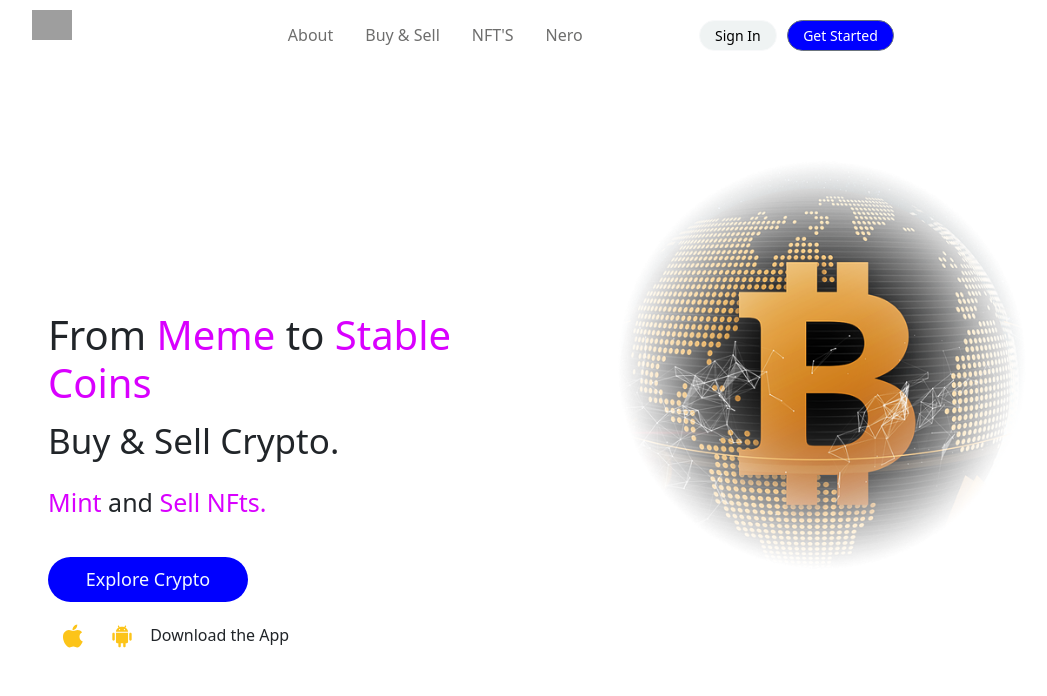
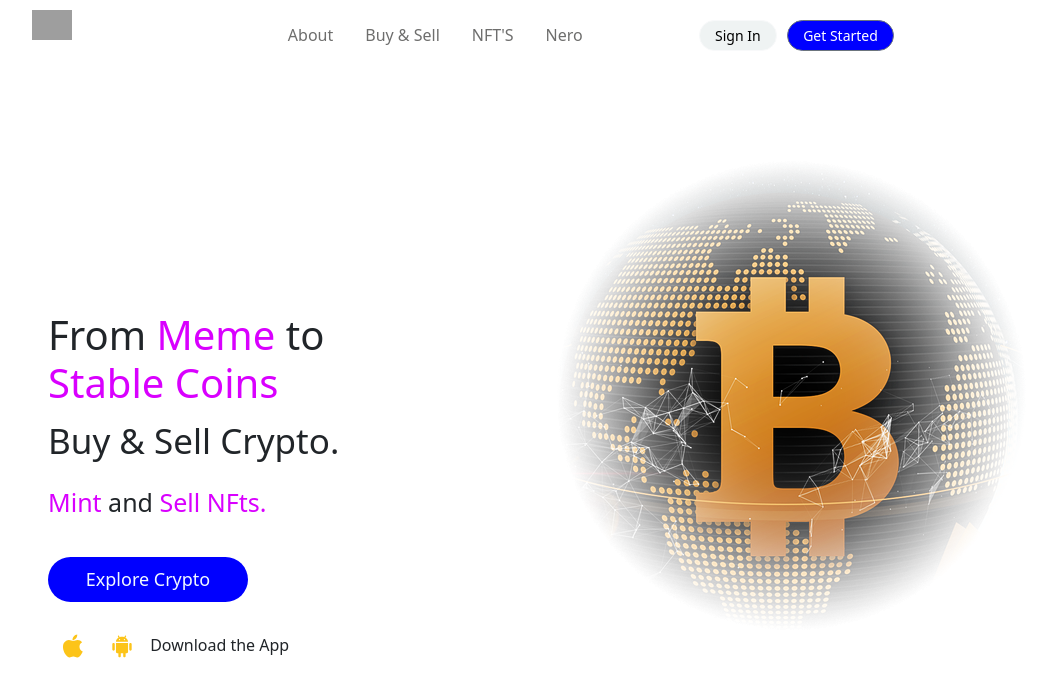
Before and after one commit to AdamDono/nerowebpage, an Angular app: page / in a window 1280 px wide. Shown: the top 696 px of the page, without its empty margins (172-1219 px from the left). Built offline with nearby package versions, Linux system fonts and the light colour scheme; grey boxes are pictures that could not be loaded.

Commit message:
mobile responsiveness for mobile (updated)

```diff
--- a/src/app/app.component.css
+++ b/src/app/app.component.css
@@ -31,7 +31,7 @@ a {
 }
 
 @media (max-width: 576px) {
-  img {
+  .logo img {
     width: 30px;
     margin-right: 10px;
   }
@@ -57,12 +57,6 @@ a {
   padding: 150px;
 }
 
-.image-container img {
-  max-width: 100%;
-  height: auto;
-  display: block;
-}
-
 span {
   color: rgb(217, 0, 255);
 }
@@ -80,7 +74,7 @@ span {
 }
 
 .appi {
-  margin-top: 10px;
+  margin-top: 20px;
 }
 
 .don-secondary {
@@ -99,6 +93,7 @@ span {
   .equal-height-container {
     flex-direction: column;
     align-items: center;
+    margin-top: 10px;
   }
   .equal-height-container .col {
     margin-bottom: 20px;
--- a/src/app/app.component.scss
+++ b/src/app/app.component.scss
@@ -26,9 +26,11 @@ margin-top: 10px;
   }
   a{
     color: rgb(110, 110, 109);
-  }@media (max-width: 576px)
+  }
+
+  @media (max-width: 576px)
    {
-    img {
+    .logo img {
       width: 30px;
       margin-right: 10px;
     }
@@ -51,15 +53,12 @@ margin-top: 10px;
   }
   .equal-height-container .col {
     flex: 1;
+
   }
   /* Optional: Adding some padding for better spacing */
   .content {
     padding: 150px;
-  }
-  .image-container img {
-    max-width: 100%;
-    height: auto;
-    display: block;
+
   }
 
   span{
@@ -77,7 +76,7 @@ margin-top: 10px;
   }
 
   .appi{
-    margin-top: 10px;
+    margin-top: 20px;
   }
 
 
@@ -97,6 +96,7 @@ margin-top: 10px;
     .equal-height-container {
       flex-direction: column;
       align-items: center;
+      margin-top: 10px;
     }
     .equal-height-container .col {
       margin-bottom: 20px;
```
Also changed, not shown: 1 other file (tests, documents, lock files or other folders).
